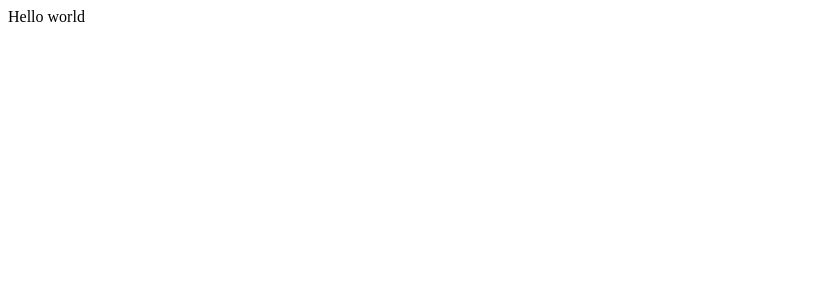
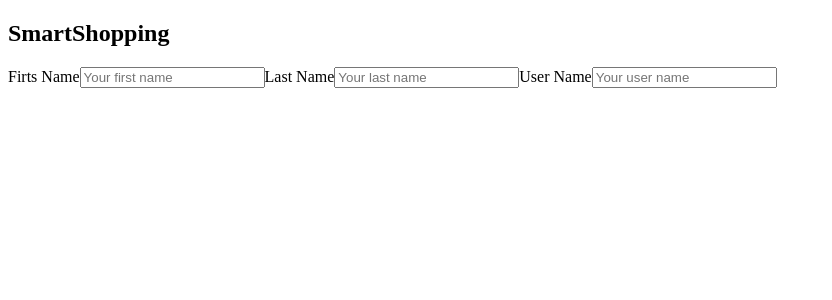
Before and after one commit to xavier-tadeo/ecomerce, a React (Create React App) app: page / in a window 1280 px wide. Shown: the top 300 px of the page, without its empty margins (0-832 px from the left). Built offline with nearby package versions, Linux system fonts and the light colour scheme.

Commit message:
Create component Register and added first estructuring

```diff
--- a/src/App.tsx
+++ b/src/App.tsx
@@ -1,5 +1,11 @@
+import { Register } from "./components/Register/Register";
+
 function App() {
-  return <div className="App">Hello world</div>;
+  return (
+    <div className="App">
+      <Register />
+    </div>
+  );
 }
 
 export default App;
--- /dev/null
+++ b/src/components/Register/Register.tsx
@@ -0,0 +1,36 @@
+export const Register = () => {
+  return (
+    <div className="form">
+      <h2 className="form__title">SmartShopping</h2>
+      <form className="form__container">
+        <label htmlFor="firstname" className="form__firstnamelabel">
+          Firts Name
+        </label>
+        <input
+          type="text"
+          id="firstname"
+          placeholder="Your first name"
+          className="form__firstnameinput"
+        />
+        <label htmlFor="lastname" className="form__lastnamelabel">
+          Last Name
+        </label>
+        <input
+          type="text"
+          id="lastname"
+          className="form__lastnameinput"
+          placeholder="Your last name"
+        />
+        <label htmlFor="user" className="form__userlabel">
+          User Name
+        </label>
+        <input
+          type="text"
+          id="user"
+          className="form__userinput"
+          placeholder="Your user name"
+        />
+      </form>
+    </div>
+  );
+};
```
